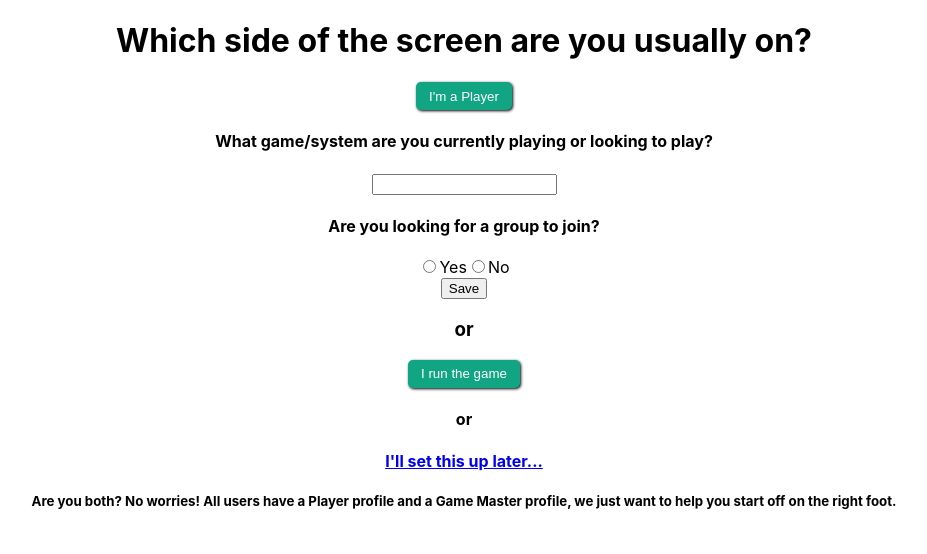
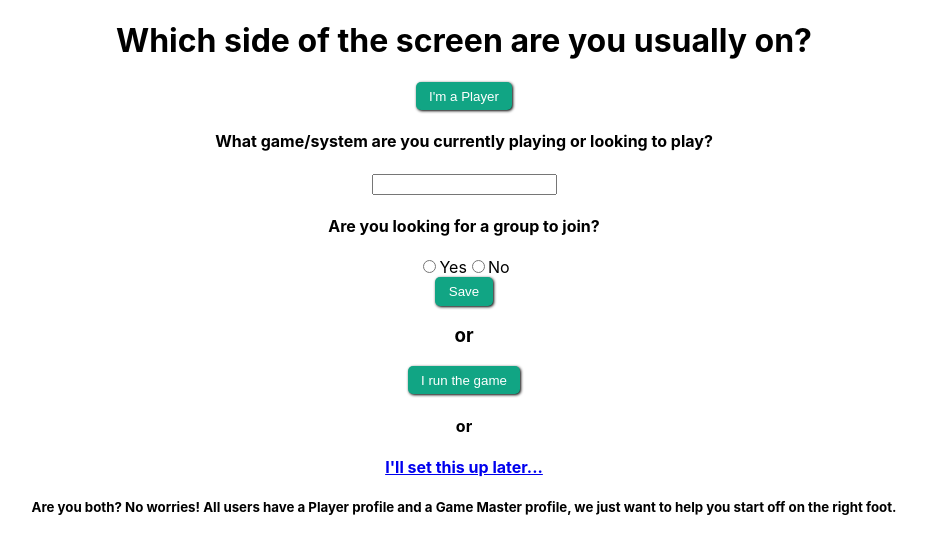
Before and after one commit to davidvdev/session-0-frontend, a React (Create React App) app: page /signup/details in a window 1280 px wide. Both pictures are taken after a click on the button "I'm a Player". Shown: the top 554 px of the page, without its empty margins (176-1103 px from the left). Built offline with nearby package versions, Linux system fonts and the light colour scheme.

Commit message:
restyled button in signup/details

```diff
--- a/src/pages/SignUpDetails.js
+++ b/src/pages/SignUpDetails.js
@@ -56,7 +56,7 @@ const SignUpDetails = ({history, handleSubmit}) => {
                     { userProfiles.gm !== true &&
                         <>
                         <br />
-                        <input type="submit" value="Save" />
+                        <input type="submit" value="Save" className="button"/>
                         </>
                     }
                 </form>
@@ -80,7 +80,7 @@ const SignUpDetails = ({history, handleSubmit}) => {
                     { userProfiles.gm === true &&
                         <>
                         <br />
-                        <input type="submit" value="Save" />
+                        <input type="submit" value="Save" className="button"/>
                         </>
                     }
                 </form>
```
